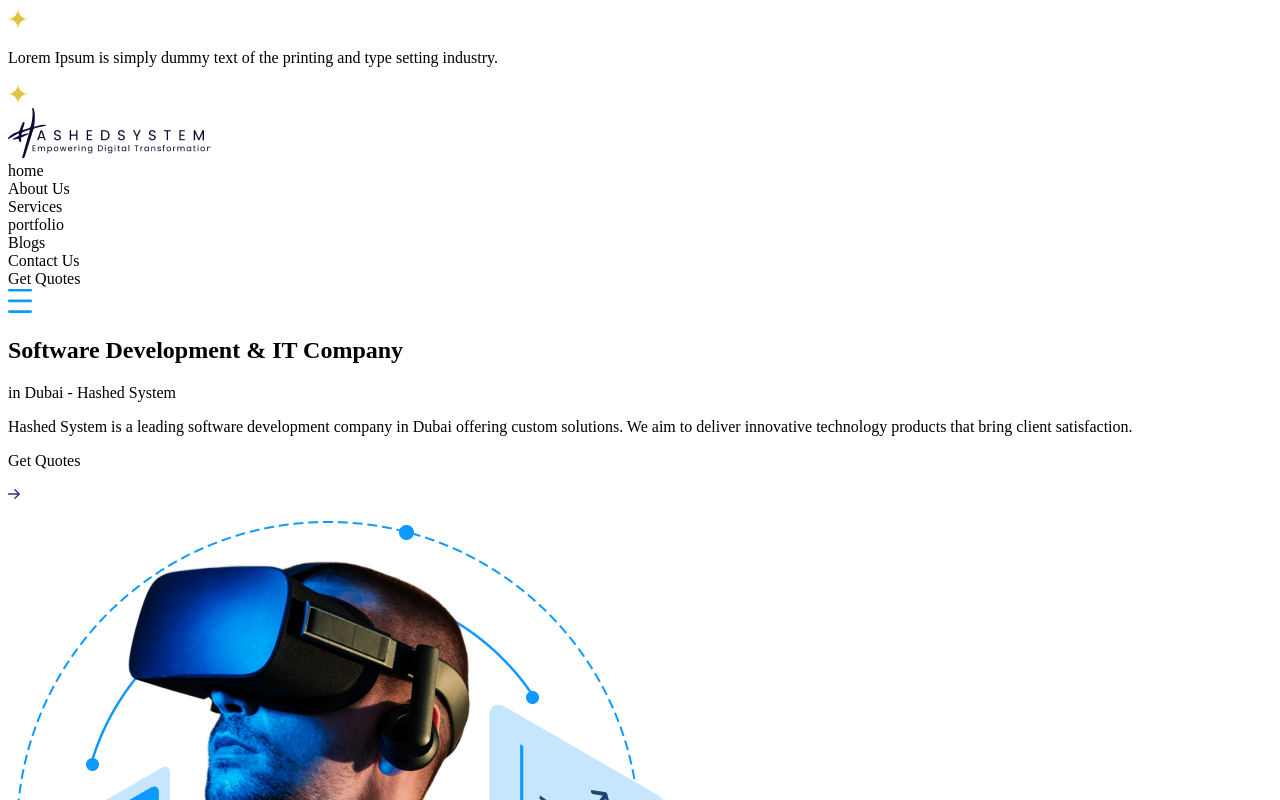
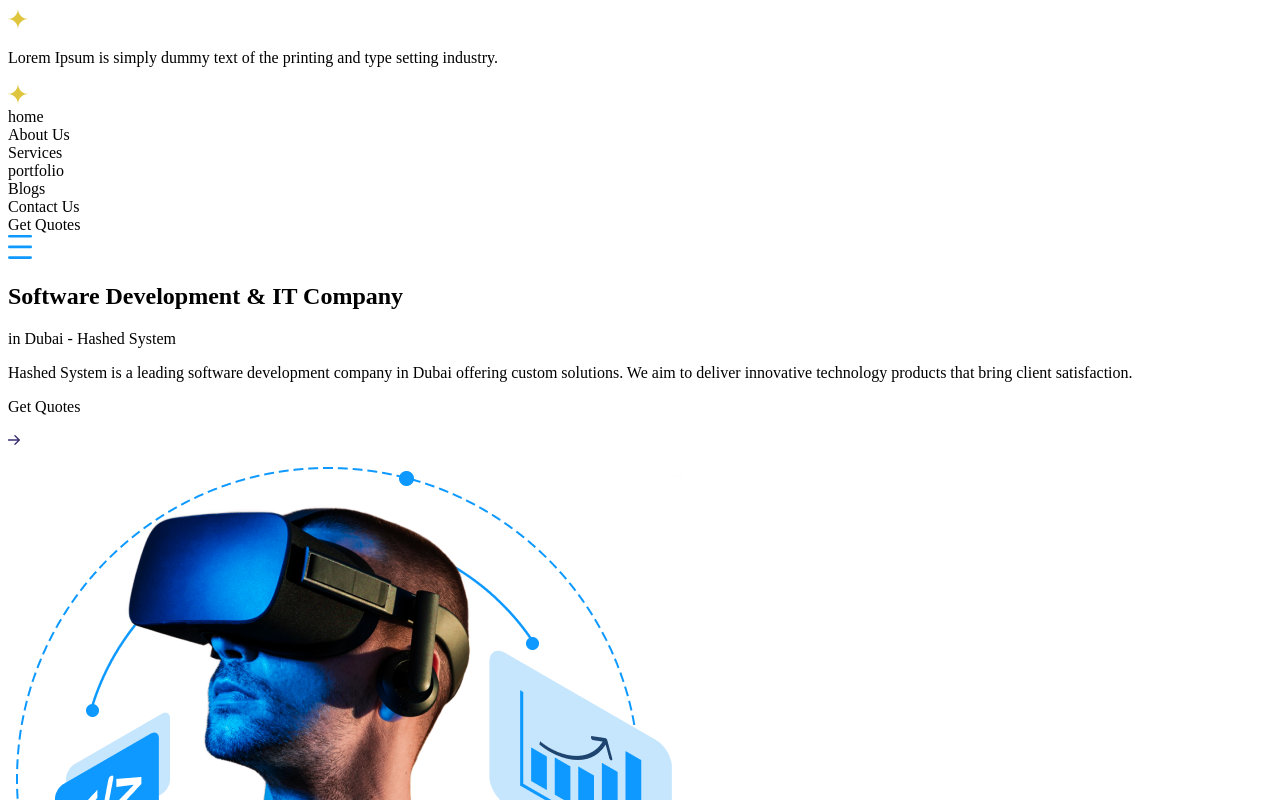
Before and after one commit to danishyaqoobofficial/HashedSystemProject, a React (Create React App) app: page / in a window 1280 px wide. Shown: the top 800 px of the page. Built offline with nearby package versions, Linux system fonts and the light colour scheme.

Commit message:
second commit

```diff
--- a/src/Components/Cards/StoriesSingleCard.jsx
+++ b/src/Components/Cards/StoriesSingleCard.jsx
@@ -5,7 +5,7 @@
 function StoriesSingleCard(props) {
     return (
         <>
-            <div className="flex items-center justify-center md:gap-[52px] max-w-[900px] mx-auto md:flex-row flex-col " style={{flexDirection : props.row_reverse}} >
+            <div className="flex items-center justify-center gap-[12px] md:gap-[52px] max-w-[900px] mx-auto md:flex-row flex-col " style={{flexDirection : props.row_reverse}} >
                 <div className="mt-[22px]  rounded-[12px] pt-[20px] overflow-hidden max-w-[420px] w-full " style={{backgroundColor : props.color , paddingLeft : props.paddingLeft , paddingRight : props.paddingRight}}  >
                     <img className='h-[240px] sm:h-[260px]' src= {props.image} alt="" />
                 </div>
--- a/src/Components/Logo.jsx
+++ b/src/Components/Logo.jsx
@@ -4,9 +4,9 @@
 function Logo() {
     return (
         <>
-                <div className="flex items-center justify-center cursor-pointer ">
+                {/* <div className="flex items-center justify-center cursor-pointer ">
                     <img className="h-[50px] " src={img} alt="123456" />
-                </div>
+                </div> */}
         </>
     );
   }
```
